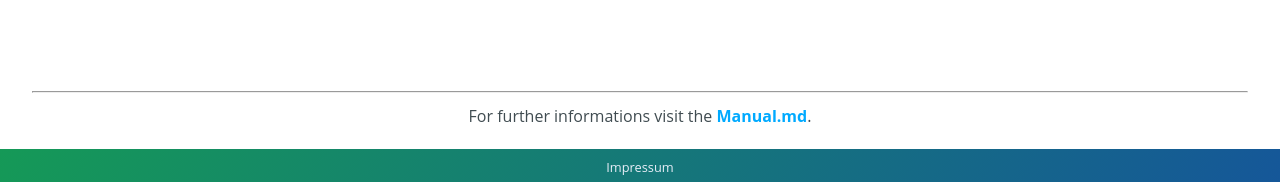
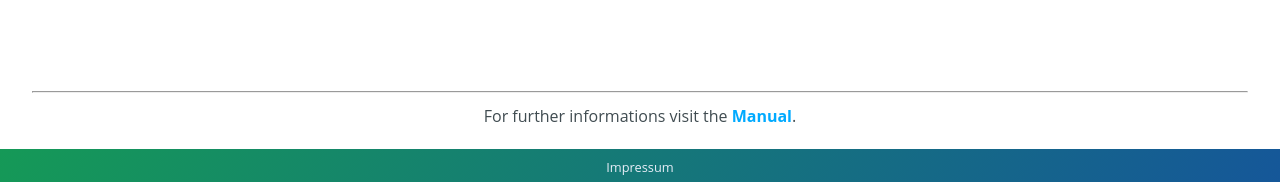
Before and after one commit to cs-LA/home, a Jekyll site: the page built from KTrunk/GettingStarted.md, in a window 1280 px wide. Shown: the part 715-897 px from the top of the page. Built offline with Jekyll 4.4.1, drawn with Linux system fonts in a browser that asks for light colours; our own code applies the rules of GitHub Pages for plain Markdown files.

Commit message:
Update GettingStarted.md

```diff
--- a/KTrunk/GettingStarted.md
+++ b/KTrunk/GettingStarted.md
@@ -66,7 +66,7 @@
 
 ---
 
-<span class="en" align="center">For further informations visit the **[Manual.md](Manual)**.</span>
-<span class="de" align="center">Weitere Informatinen findest Du im **[Manual.md](Handbuch)**.</span>
+<span class="en" align="center">For further informations visit the **[Manual](Manual.md)**.</span>
+<span class="de" align="center">Weitere Informatinen findest Du im **[Handbuch](Manual.md)**.</span>
 
 ### &nbsp;
```
